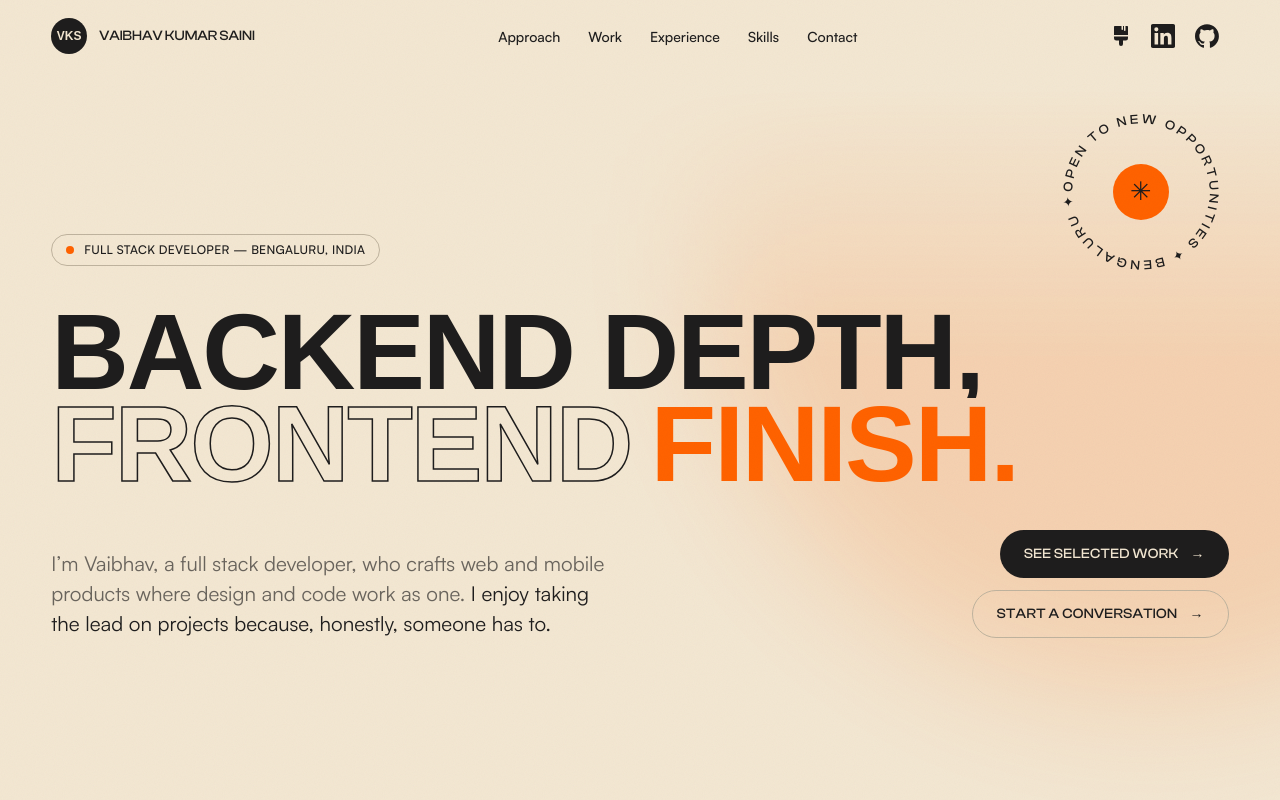
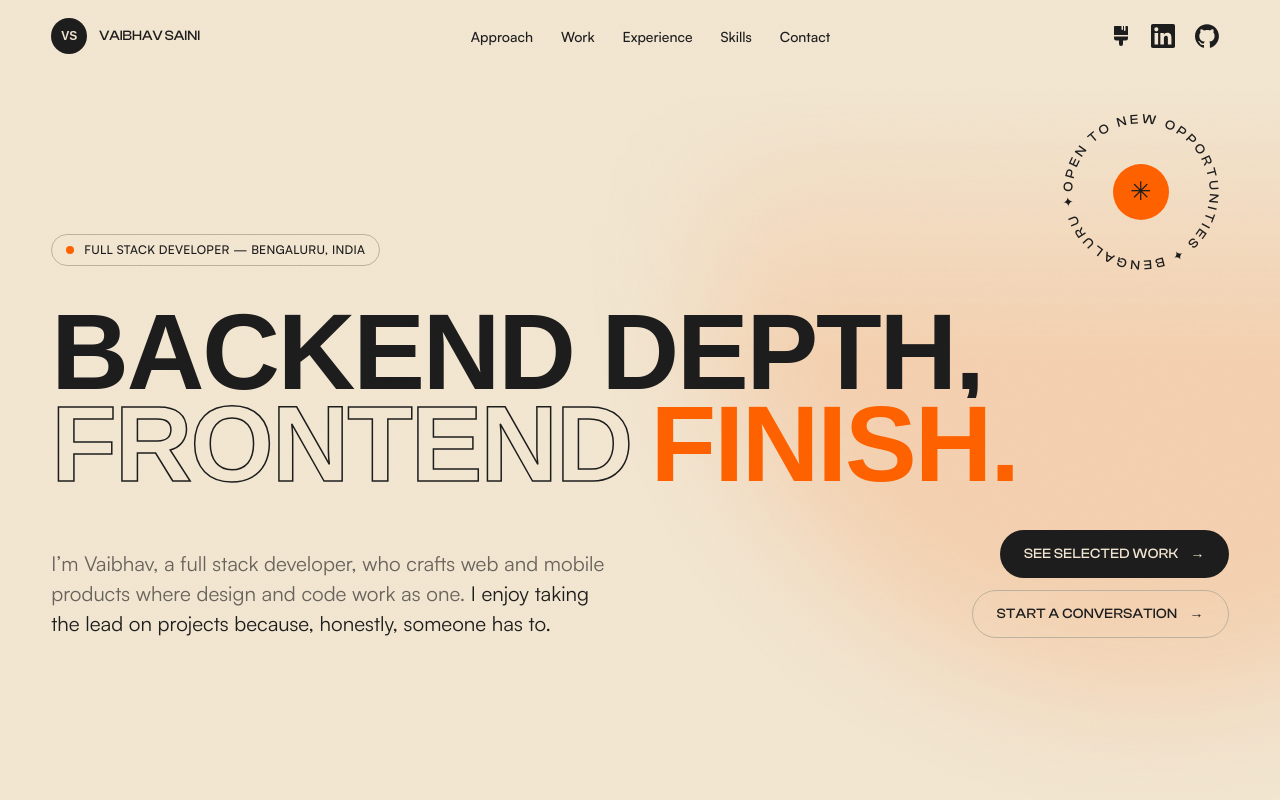
Before and after one commit to imVSaini/portfolio-v2, a Next.js app: page / in a window 1280 px wide. Shown: the top 800 px of the page. Built offline with nearby package versions, Linux system fonts and the light colour scheme; a web font is replaced by a local one.

Commit message:
Update site information by modifying name and monogram for consistency and brevity.

```diff
--- a/src/data/site.ts
+++ b/src/data/site.ts
@@ -1,7 +1,7 @@
 export const site = {
-  name: "Vaibhav Kumar Saini",
+  name: "Vaibhav Saini",
   shortName: "Vaibhav",
-  monogram: "VKS",
+  monogram: "VS",
   role: "Full Stack Developer",
   location: "Bengaluru, India",
   timeZone: "Asia/Kolkata",
```
